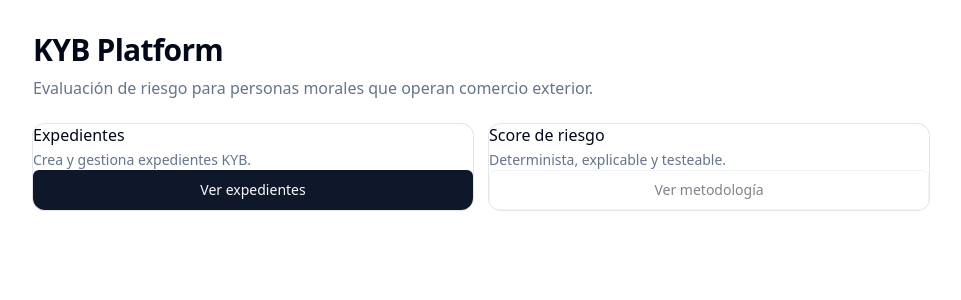
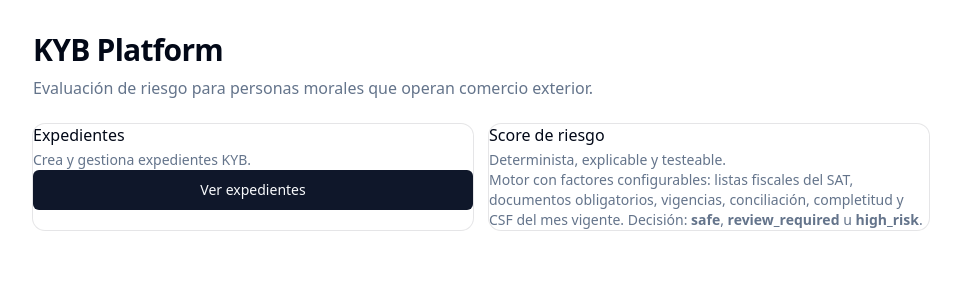
Before and after one commit to cj-chavarria/kyb-platform, a Next.js app in the folder web/: page / in a window 1280 px wide. Shown: the top 300 px of the page, without its empty margins (159-1120 px from the left). Built offline with nearby package versions, Linux system fonts and the light colour scheme.

Commit message:
Remove disabled methodology button from home, replace with descriptive text

```diff
--- a/web/app/page.tsx
+++ b/web/app/page.tsx
@@ -32,9 +32,12 @@
               <CardDescription>Determinista, explicable y testeable.</CardDescription>
             </CardHeader>
             <CardContent>
-              <Button variant="outline" className="w-full" disabled>
-                Ver metodología
-              </Button>
+              <p className="text-sm text-muted-foreground">
+                Motor con factores configurables: listas fiscales del SAT,
+                documentos obligatorios, vigencias, conciliación, completitud y
+                CSF del mes vigente. Decisión: <strong>safe</strong>,{" "}
+                <strong>review_required</strong> u <strong>high_risk</strong>.
+              </p>
             </CardContent>
           </Card>
         </div>
```
